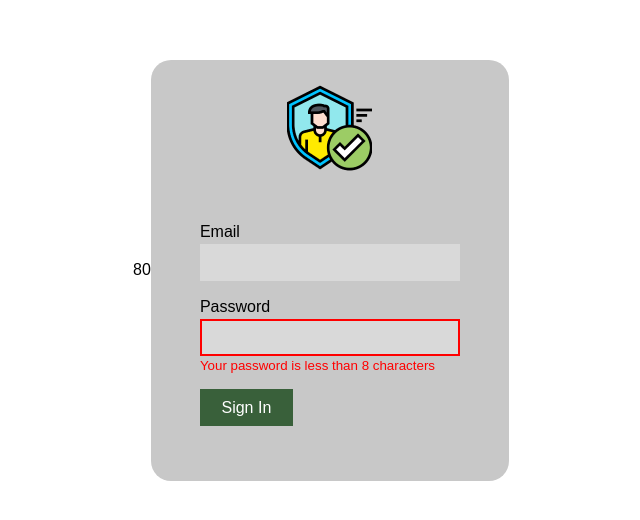
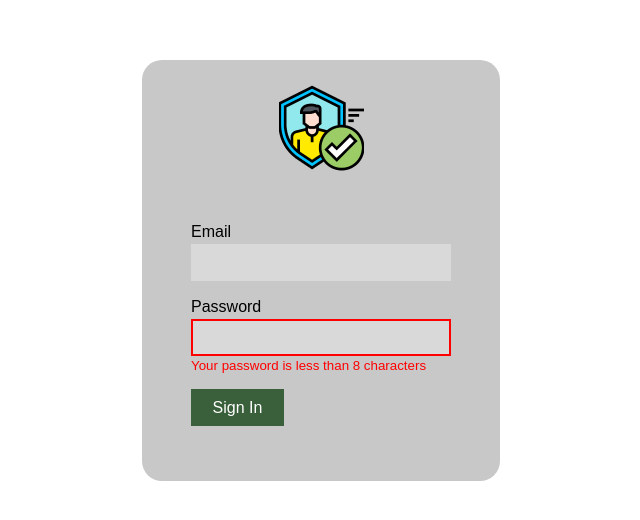
Before and after one commit to steamnp/bfd42, a React (Vite) app: page / in a window 1280 px wide. Shown: the part 130-650 px from the top of the page, without its empty margins (319-959 px from the left). Built offline with nearby package versions, Linux system fonts and the light colour scheme.

Commit message:
remove commment

```diff
--- a/src/App.tsx
+++ b/src/App.tsx
@@ -3,37 +3,11 @@ import styles from './app.module.css'
 
 function App() {
   const [, setEmail] = useState('')
-  // type inference
+
   const [password, setPassword] = useState('')
-
-  // type annotation (: string | number)
-  let age: string | number
-
-  // Test rebase
-  age = 100
-
-  age = '90'
-  age = '80'
-
-  // age = [1,2,3]
-
-  // Initial run -> render
-  // Again run -> re-render
-
-  // statement
-  // if(email) {
-  //   ''
-  // } else {
-  //   styles.errorBorder
-  // }
-
-  // expression
-  // ternary operator
-  // email ? styles.errorBorder : ''
 
   return (
     <div className={styles.container}>
-      <div>{age}</div>
       <article className={styles.card}>
         <img src="/icons/authentication.png" alt="" className={styles.img} />
         <div className={styles.credential}>
```
